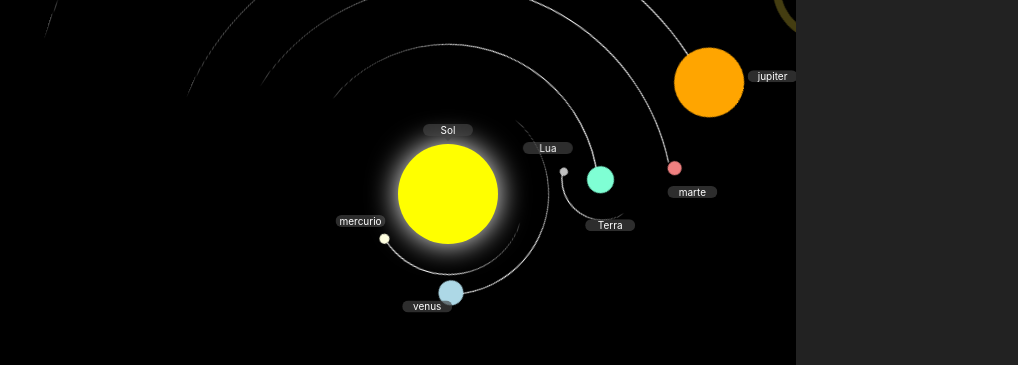
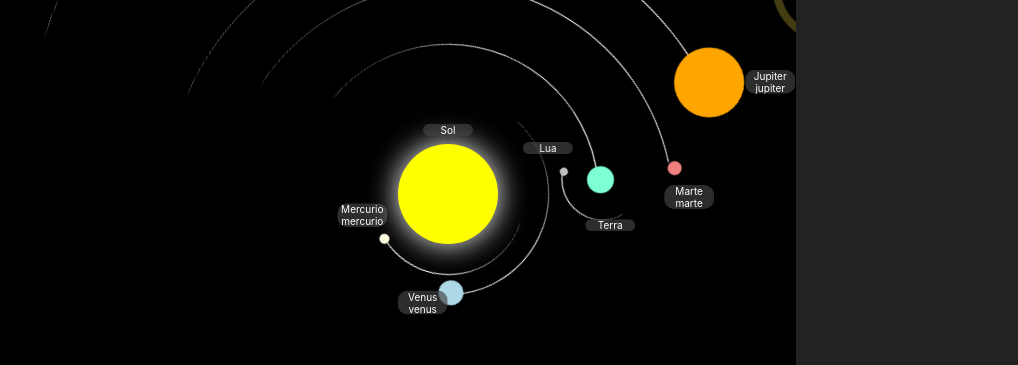
Before and after one commit to caiochibantemilani/computacao_grafica_fisica, a React (Create React App) app in the folder seminario-master/: page /sistemaSolar in a window 1280 px wide. Shown: the part 206-571 px from the top of the page, without its empty margins (0-1018 px from the left). Built offline with nearby package versions, Linux system fonts and the light colour scheme.

Commit message:
Adicionando o before

```diff
--- a/seminario-master/src/pages/sistema_solar.css
+++ b/seminario-master/src/pages/sistema_solar.css
@@ -311,9 +311,17 @@ se transforma no "geral_dividido"*/
     animation: orbita-inversa 15s linear infinite;
 }
 
+.centro_venus::before {
+    content: "Venus";
+}
+
 .centro_mercurio {
     margin: 8px;
     animation: orbita-inversa 10s linear infinite;
+}
+
+.centro_mercurio::before {
+    content: "Mercurio";
 }
 
 .centro_marte {
@@ -321,9 +329,17 @@ se transforma no "geral_dividido"*/
     animation: orbita-inversa 60s linear infinite;
 }
 
+.centro_marte::before {
+    content: "Marte";
+}
+
 .centro_jupiter {
     margin: 0 70px;
     animation: orbita-inversa 85s linear infinite;
+}
+
+.centro_jupiter::before {
+    content: "Jupiter";
 }
 
 .centro_saturno {
@@ -331,14 +347,26 @@ se transforma no "geral_dividido"*/
     animation: orbita-inversa 110s linear infinite;
 }
 
+.centro_saturno::before {
+    content: "Saturno";
+}
+
 .centro_urano {
     margin: 40px 30px;
     animation: orbita-inversa 150s linear infinite;
 }
 
+.centro_urano::before {
+    content: "Urano";
+}
+
 .centro_neptuno {
     margin: 40px 30px;
     animation: orbita-inversa 200s linear infinite;
+}
+
+.centro_neptuno::before {
+    content: "Netuno";
 }
 
 /*Aqui eu defino a velocidade contrária da legenda da terra*/
```
